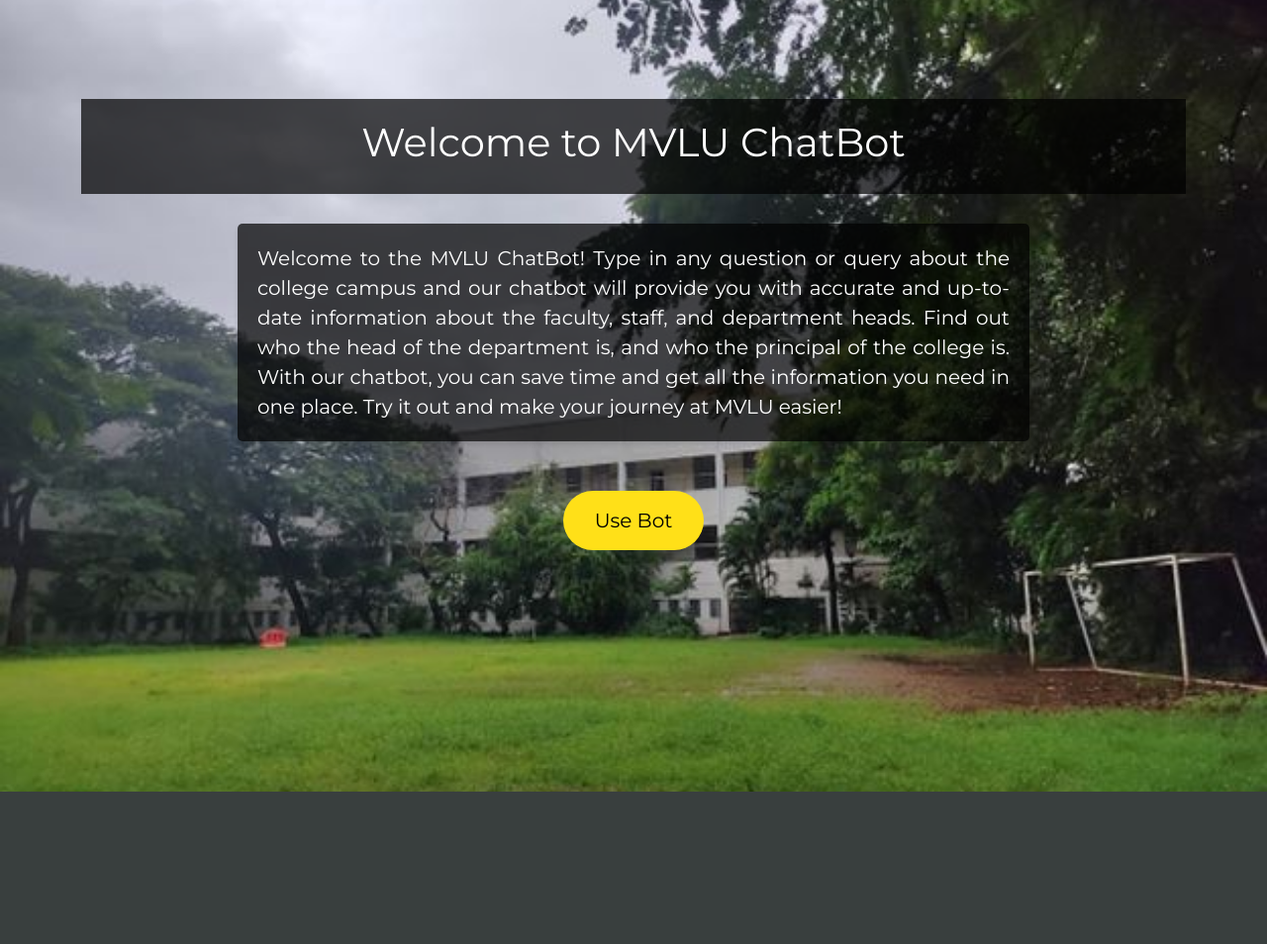
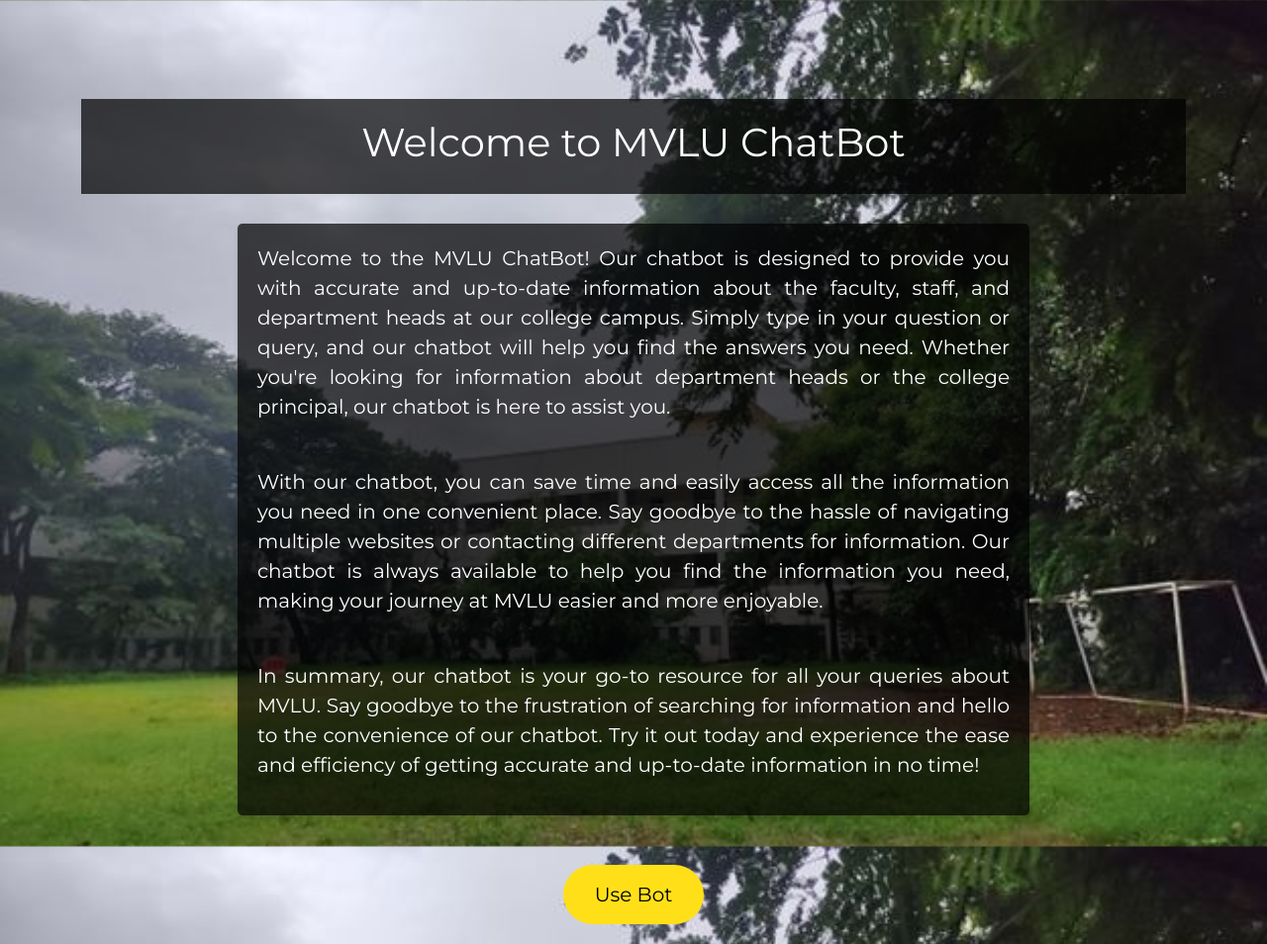
Before and after one commit to Mohammedvaraliya/aiml_bot, a Django app: page / in a window 1280 px wide. Shown: the whole page at 99% size. Before the commit the page ends 800 px from the top, so only its background shows below. Run offline with Django 4.2, Linux system fonts and the light colour scheme; some libraries are stand-ins or nearby versions.

Commit message:
update home template

```diff
--- a/chatbot/templates/home.html
+++ b/chatbot/templates/home.html
@@ -6,7 +6,15 @@
     </div>
 
     <div class="container">
-        <p id='description'>Welcome to the MVLU ChatBot! Type in any question or query about the college campus and our chatbot will provide you with accurate and up-to-date information about the faculty, staff, and department heads. Find out who the head of the department is, and who the principal of the college is. With our chatbot, you can save time and get all the information you need in one place. Try it out and make your journey at MVLU easier!</p>
+
+        <div id='description'>
+        <p>Welcome to the MVLU ChatBot! Our chatbot is designed to provide you with accurate and up-to-date information about the faculty, staff, and department heads at our college campus. Simply type in your question or query, and our chatbot will help you find the answers you need. Whether you're looking for information about department heads or the college principal, our chatbot is here to assist you.</p><br>
+
+        <p>With our chatbot, you can save time and easily access all the information you need in one convenient place. Say goodbye to the hassle of navigating multiple websites or contacting different departments for information. Our chatbot is always available to help you find the information you need, making your journey at MVLU easier and more enjoyable.</p><br>
+
+        <p>In summary, our chatbot is your go-to resource for all your queries about MVLU. Say goodbye to the frustration of searching for information and hello to the convenience of our chatbot. Try it out today and experience the ease and efficiency of getting accurate and up-to-date information in no time!</p>
+
+    </div>
 
         <div class="link-container">
             <a href="{% url 'bot' %}" id="bot-link">Use Bot</a>
```
